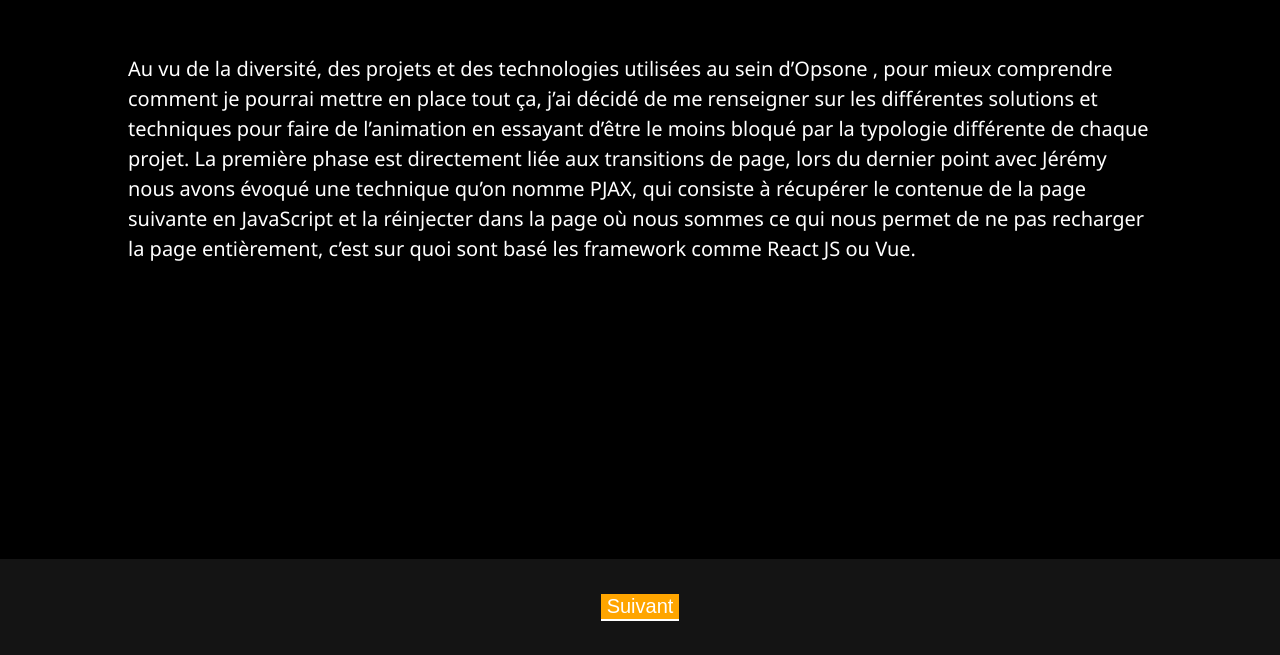
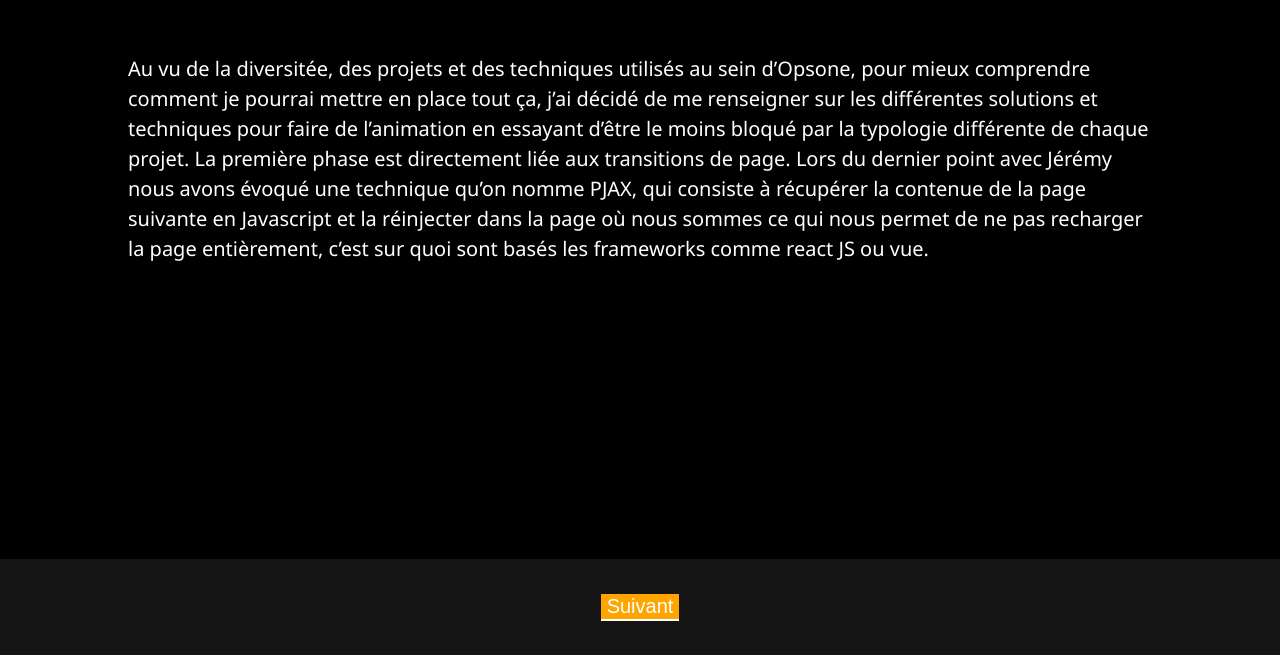
Before and after one commit to Donawalt/opsone-transition, a website built with Parcel: page index.html in a window 1280 px wide. Shown: the part 1041-1696 px from the top of the page. Built offline with nearby package versions, Linux system fonts and the light colour scheme; what @dogstudio/highway would draw is missing.

Commit message:
coriger des fautes

```diff
--- a/index.html
+++ b/index.html
@@ -28,17 +28,17 @@
         </section>
         <section class="content">
           <p class="centered">
-            Au vu de la diversité, des projets et des technologies utilisées au
-            sein d’Opsone , pour mieux comprendre comment je pourrai mettre en
+            Au vu de la diversitée, des projets et des techniques utilisés au
+            sein d’Opsone, pour mieux comprendre comment je pourrai mettre en
             place tout ça, j’ai décidé de me renseigner sur les différentes
             solutions et techniques pour faire de l’animation en essayant d’être
             le moins bloqué par la typologie différente de chaque projet. La
-            première phase est directement liée aux transitions de page, lors du
+            première phase est directement liée aux transitions de page. Lors du
             dernier point avec Jérémy nous avons évoqué une technique qu’on
-            nomme PJAX, qui consiste à récupérer le contenue de la page suivante
-            en JavaScript et la réinjecter dans la page où nous sommes ce qui
+            nomme PJAX, qui consiste à récupérer la contenue de la page suivante
+            en Javascript et la réinjecter dans la page où nous sommes ce qui
             nous permet de ne pas recharger la page entièrement, c’est sur quoi
-            sont basé les framework comme React JS ou Vue.
+            sont basés les frameworks comme react JS ou vue.
           </p>
         </section>
         <footer>
@@ -49,10 +49,12 @@
       </div>
     </main>
     <div class="transitionContainer">
-        <div class="transitionContainer-content">
-          <p class='transitionContainer-content__text'><span id="namespace"></span></p>
-        </div>
+      <div class="transitionContainer-content">
+        <p class="transitionContainer-content__text">
+          <span id="namespace"></span>
+        </p>
       </div>
+    </div>
     <script src="src/index.js"></script>
   </body>
 </html>
```
Also changed, not shown: transitions.html (+2 -2 lines).
